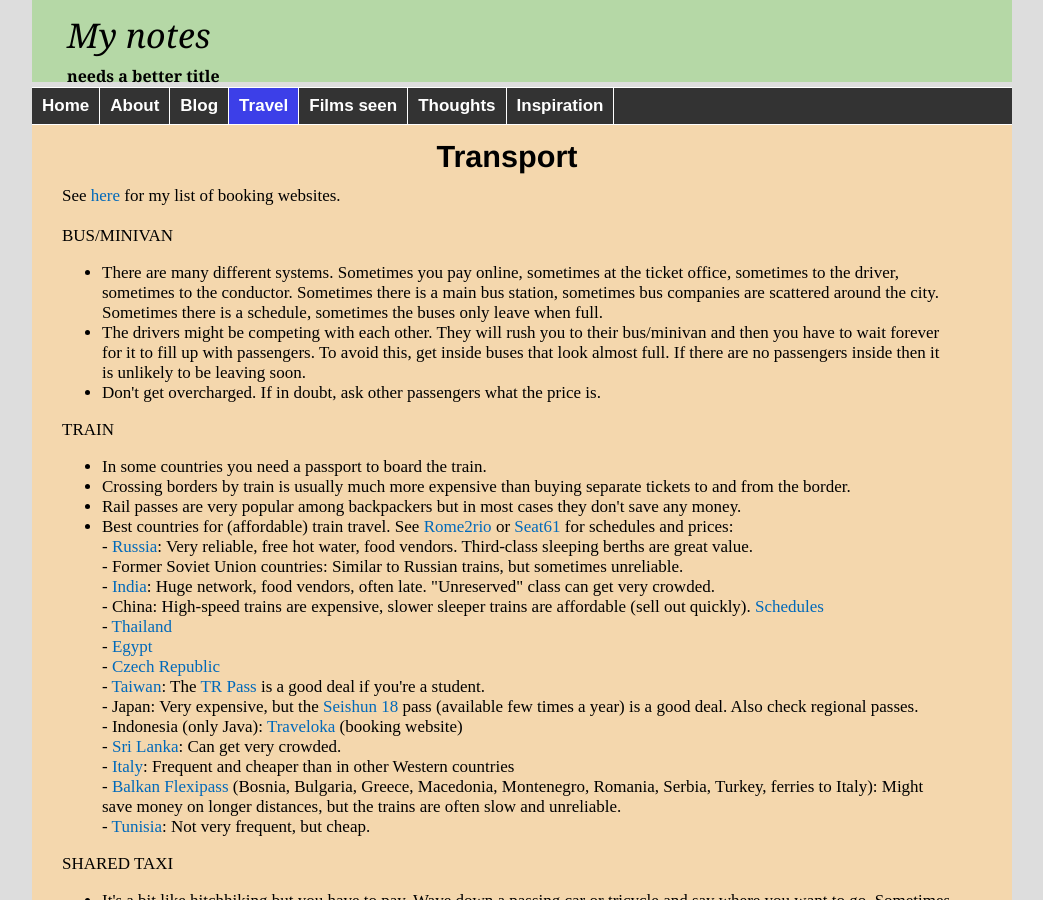
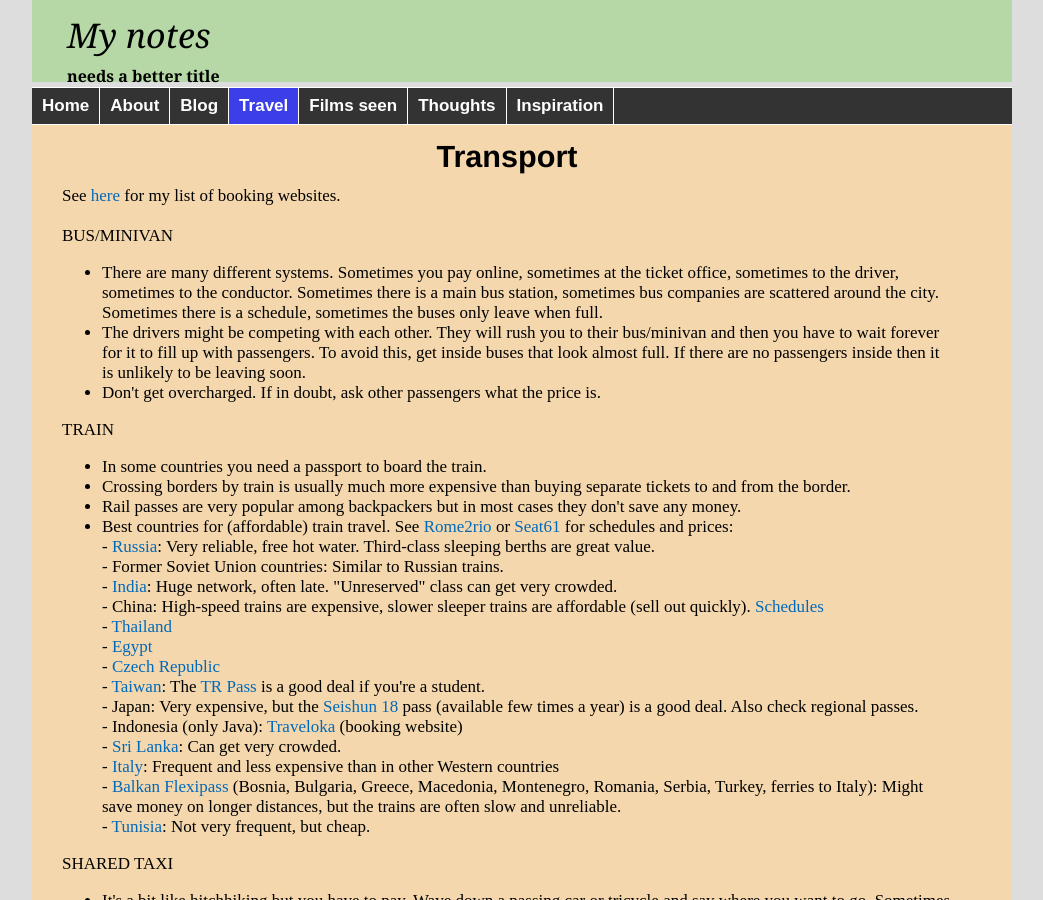
Before and after one commit to witbag/witbag.github.io, a Jekyll site: the page built from travel/transport.html, in a window 1280 px wide and 900 px high. Shown: the whole window, without its empty margins (118-1161 px from the left). Built offline with Jekyll 4.4.1, drawn with Linux system fonts in a browser that asks for light colours.

Commit message:
Update transport.html

```diff
--- a/travel/transport.html
+++ b/travel/transport.html
@@ -22,9 +22,9 @@
 <li>Crossing borders by train is usually much more expensive than buying separate tickets to and from the border.
 <li>Rail passes are very popular among backpackers but in most cases they don't save any money.
 <li>Best countries for (affordable) train travel. See <a href="https://www.rome2rio.com/" target=_blank>Rome2rio</a> or <a href="https://www.seat61.com/" target=_blank>Seat61</a> for schedules and prices:<br>
-- <a href="https://pass.rzd.ru/main-pass/public/en" target=_blank>Russia</a>: Very reliable, free hot water, food vendors. Third-class sleeping berths are great value.<br>
-- Former Soviet Union countries: Similar to Russian trains, but sometimes unreliable.<br>
-- <a href="https://www.irctc.co.in/" target=_blank>India</a>: Huge network, food vendors, often late. "Unreserved" class can get very crowded.<br>
+- <a href="https://pass.rzd.ru/main-pass/public/en" target=_blank>Russia</a>: Very reliable, free hot water. Third-class sleeping berths are great value.<br>
+- Former Soviet Union countries: Similar to Russian trains.<br>
+- <a href="https://www.irctc.co.in/" target=_blank>India</a>: Huge network, often late. "Unreserved" class can get very crowded.<br>
 - China: High-speed trains are expensive, slower sleeper trains are affordable (sell out quickly). <a href="https://www.trip.com/" target=_blank>Schedules</a><br>
 - <a href="http://procurement.railway.co.th/checktime/checktime.asp?lenguage=Eng" target=_blank>Thailand</a><br>
 - <a href="https://enr.gov.eg/ticketing/public/smartSearch.jsf" target=_blank>Egypt</a><br>
@@ -33,7 +33,7 @@
 - Japan: Very expensive, but the <a href="https://www.jreast.co.jp/e/pass/seishun18.html" target=_blank>Seishun 18</a> pass (available few times a year) is a good deal. Also check regional passes.<br>
 - Indonesia (only Java): <a href="https://www.traveloka.com/en-id/" target=_blank>Traveloka</a> (booking website)<br>
 - <a href="http://www.railway.gov.lk/" target=_blank>Sri Lanka</a>: Can get very crowded.<br>
-- <a href="https://www.trenitalia.com/en.html" target=_blank>Italy</a>: Frequent and cheaper than in other Western countries<br>
+- <a href="https://www.trenitalia.com/en.html" target=_blank>Italy</a>: Frequent and less expensive than in other Western countries<br>
 - <a href="https://rail.cc/en/balkan-flexi-pass" target=_blank>Balkan Flexipass</a> (Bosnia, Bulgaria, Greece, Macedonia, Montenegro, Romania, Serbia, Turkey, ferries to Italy): Might save money on longer distances, but the trains are often slow and unreliable.<br>
 - <a href="http://www.sncft.com.tn/En/home_46_87" target=_blank>Tunisia</a>: Not very frequent, but cheap.<br>
 </ul>
```
